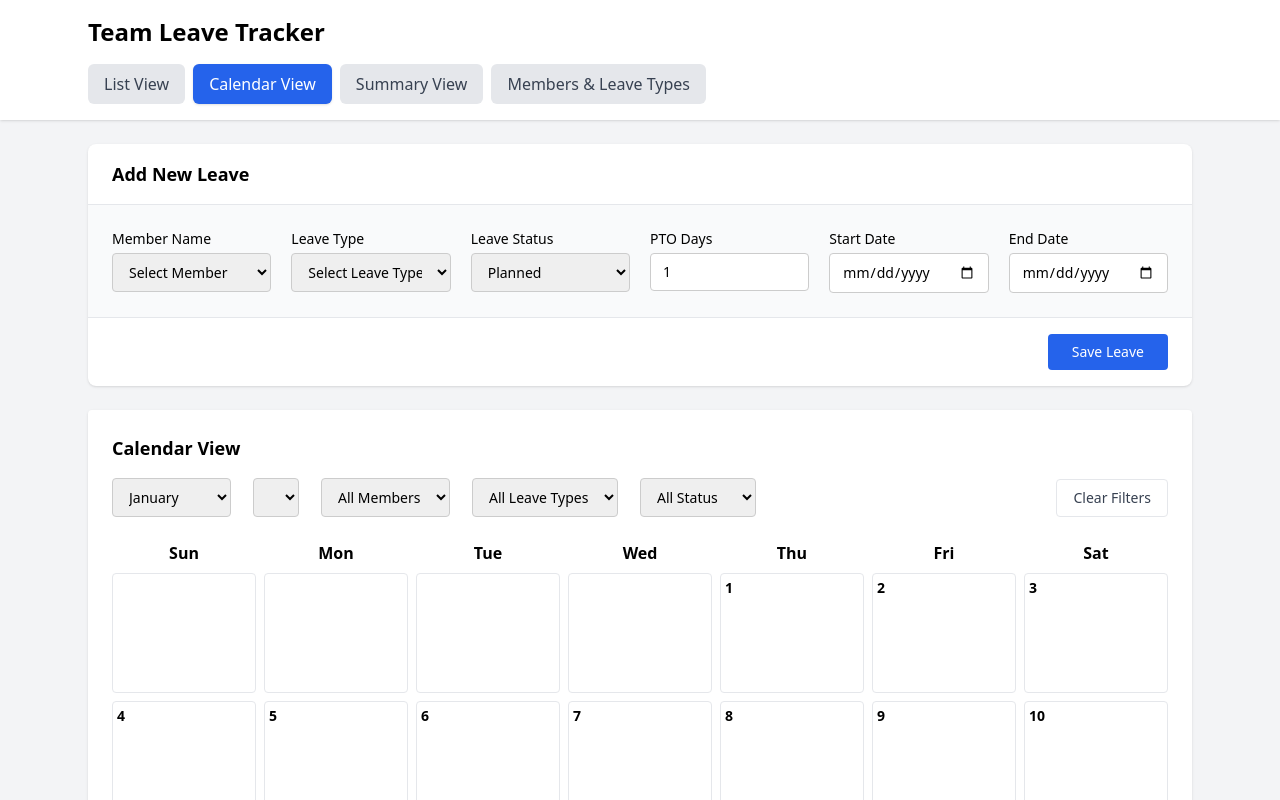
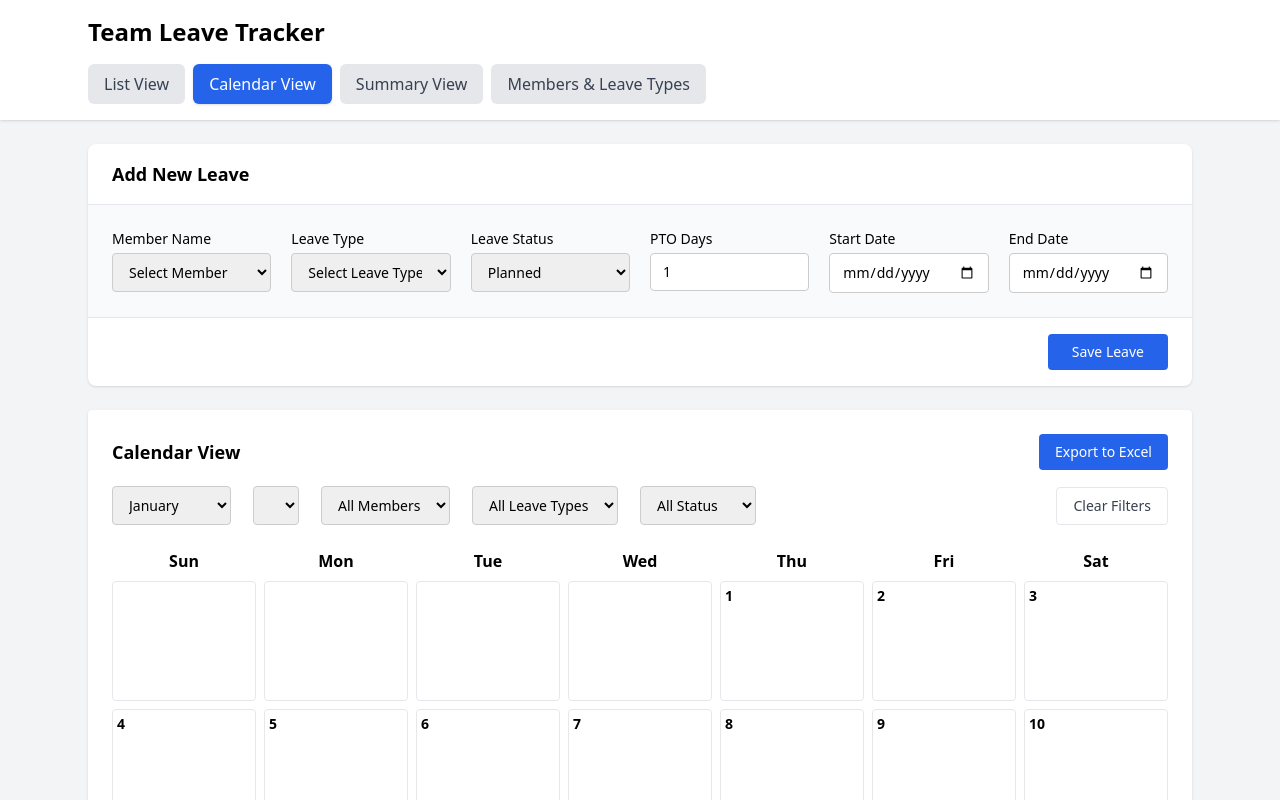
Before and after one commit to pinaki-GH/leave-tracker, a Next.js app: page /calendar in a window 1280 px wide. Shown: the top 800 px of the page. Built offline with nearby package versions, Linux system fonts and the light colour scheme.

Commit message:
Update page.tsx

```diff
--- a/app/calendar/page.tsx
+++ b/app/calendar/page.tsx
@@ -4,6 +4,7 @@ import { useEffect, useMemo, useState } from "react";
 import LeaveForm from "@/components/LeaveForm";
 import { Leave } from "@/lib/types";
 import { getData, saveData } from "@/lib/storage";
+import { exportLeavesToExcel } from "@/lib/exportToExcel";
 
 const daysOfWeek = ["Sun", "Mon", "Tue", "Wed", "Thu", "Fri", "Sat"];
 const months = [
@@ -127,6 +128,8 @@ export default function CalendarPage() {
     return map;
   }, [filteredLeaves, month, year]);
 
+  /* ---------- Filter Options ---------- */
+
   const members = Array.from(
     new Set(leaves.map(l => l.memberName))
   ).sort((a, b) => a.localeCompare(b));
@@ -143,6 +146,7 @@ export default function CalendarPage() {
 
   return (
     <>
+      {/* Add / Edit Leave */}
       <LeaveForm
         onAdd={addLeave}
         onUpdate={updateLeave}
@@ -151,7 +155,16 @@ export default function CalendarPage() {
       />
 
       <div className="bg-white p-6 rounded shadow">
-        <h2 className="text-lg font-bold mb-4">Calendar View</h2>
+        <div className="flex items-center mb-4">
+          <h2 className="text-lg font-bold">Calendar View</h2>
+          <div className="flex-1" />
+          <button
+            onClick={() => exportLeavesToExcel(leaves)}
+            className="bg-blue-600 text-white px-4 py-2 rounded text-sm"
+          >
+            Export to Excel
+          </button>
+        </div>
 
         {/* Filters */}
         <div className="flex flex-wrap items-center gap-4 mb-6">
```
